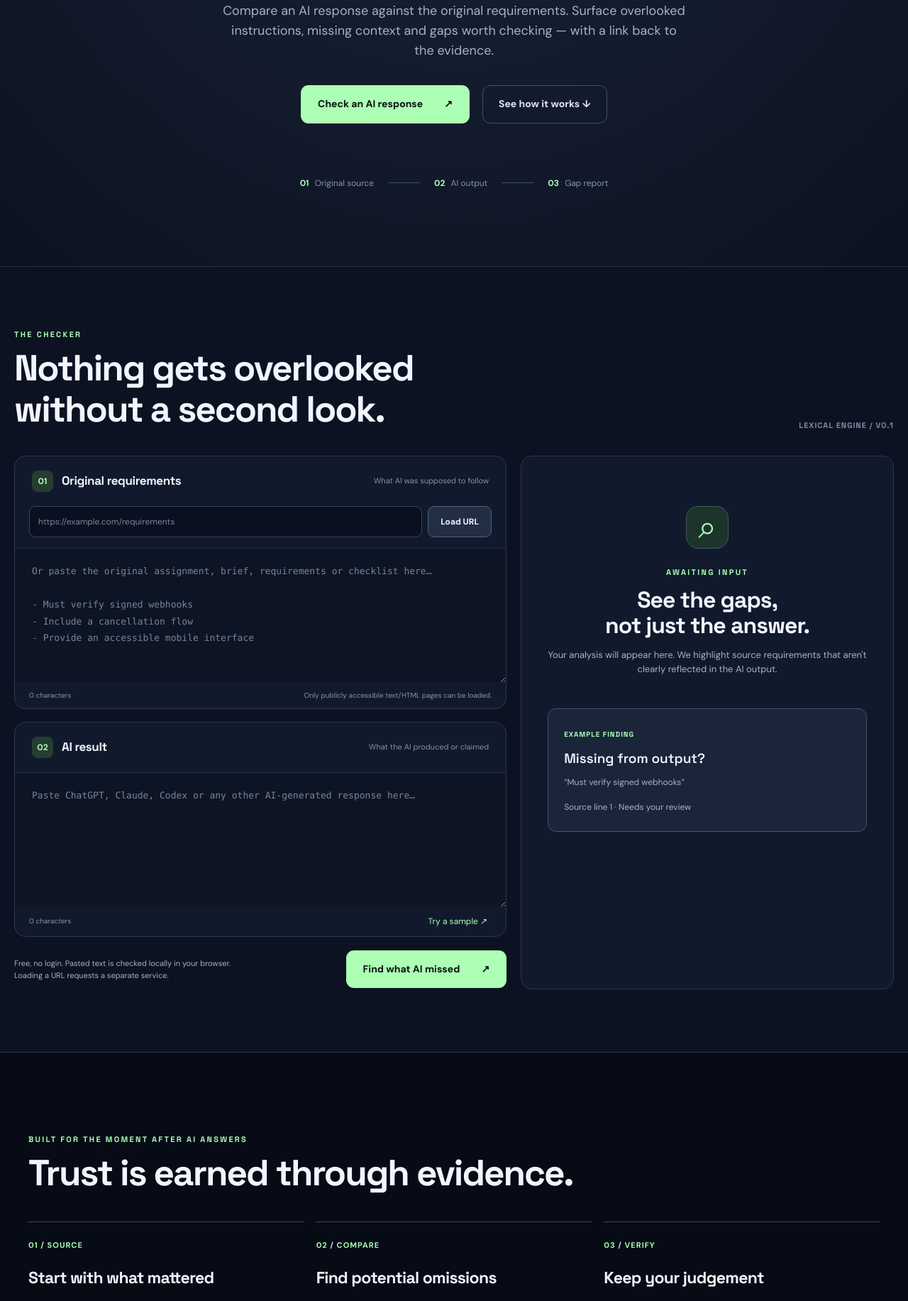
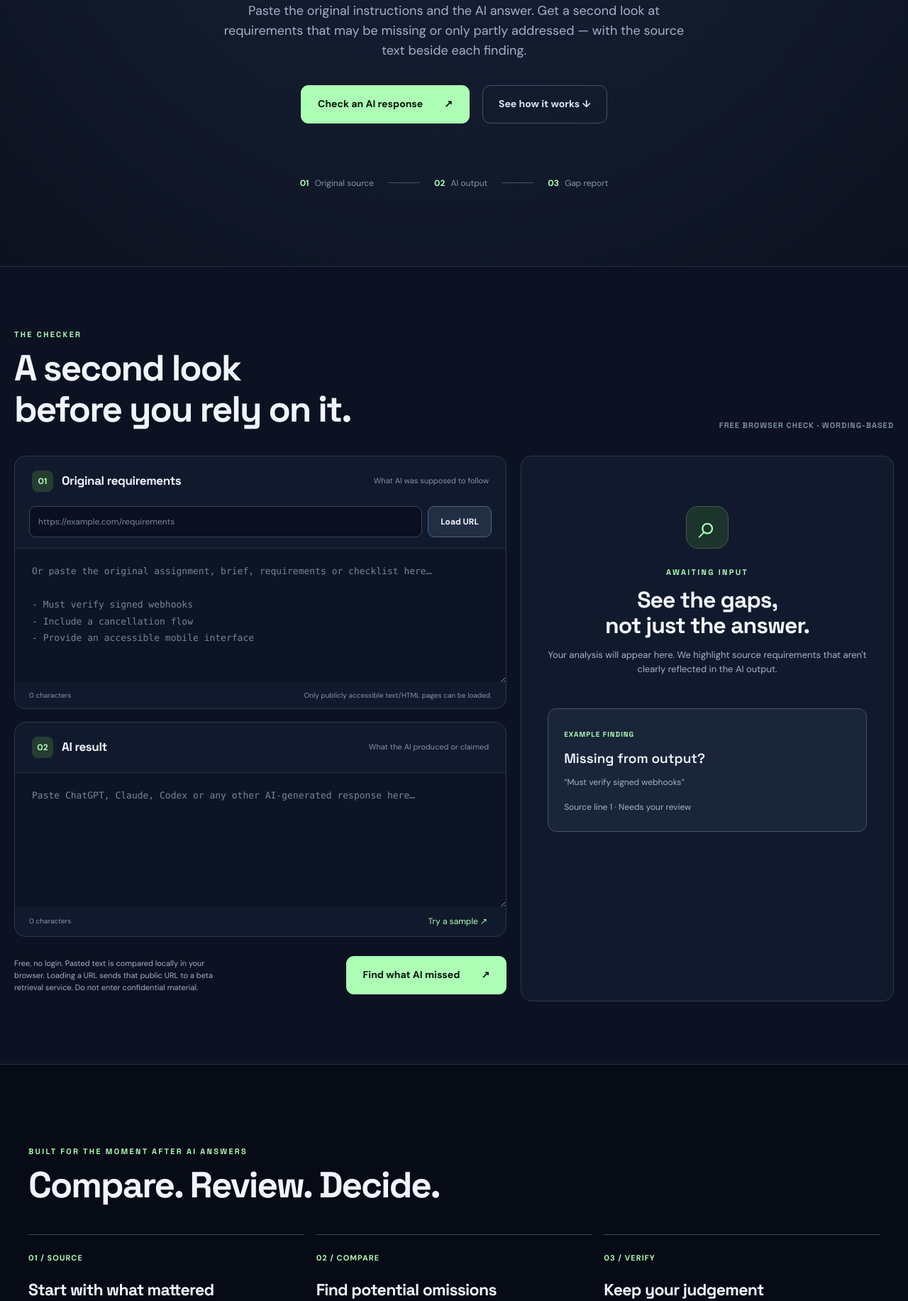
Before and after one commit to AbdulkadirKhoujja/missing-ai, a website with bundled scripts: page site/index.html in a window 1280 px wide. Shown: the part 504-2337 px from the top of the page at 71% size. Built offline with nearby package versions, Linux system fonts and the light colour scheme.

Commit message:
site: clearer everyday-user promise and local lexical limits

```diff
--- a/site/index.html
+++ b/site/index.html
@@ -2,15 +2,20 @@
 <html lang="en"><head>
 <meta charset="utf-8"><meta name="viewport" content="width=device-width,initial-scale=1">
 <meta name="theme-color" content="#070b16">
-<meta name="description" content="Missing AI finds source requirements that an AI response may have overlooked. Compare documents, URLs and AI outputs with clear evidence.">
+<meta name="description" content="Find what AI might have missed in a brief or checklist. Free, open-source checker for reviewing requirements against an AI answer.">
+<meta property="og:type" content="website">
+<meta property="og:title" content="Missing AI — Find what AI missed">
+<meta property="og:description" content="Did AI cover your brief? Try a free, open-source requirements checker. Early beta.">
+<meta property="og:url" content="https://abdulkadirkhoujja.github.io/missing-ai/">
+<meta name="twitter:card" content="summary">
 <title>Missing AI — Find what AI missed.</title>
 <link rel="icon" href="./favicon.svg" type="image/svg+xml">
 <link rel="stylesheet" href="./styles.css">
 </head><body>
-<header class="topbar"><a class="brand" href="./" aria-label="Missing AI home"><span class="brandmark">M<span class="dot">•</span></span><span>missing<span class="accent">ai</span></span></a><nav><a href="#how">How it works</a><a href="#checker">Checker</a><a href="#integrations">Integrations</a><a href="https://github.com/AbdulkadirKhoujja/missing-ai" target="_blank" rel="noopener noreferrer">GitHub ↗</a></nav></header>
+<header class="topbar"><a class="brand" href="./" aria-label="Missing AI home"><span class="brandmark">M<span class="dot">•</span></span><span>missing<span class="accent">ai</span></span></a><nav><a href="#how">How it works</a><a href="#checker">Try it free</a><a href="#use-cases">Use cases</a><a href="https://github.com/AbdulkadirKhoujja/missing-ai" target="_blank" rel="noopener noreferrer">GitHub ↗</a></nav></header>
 <main>
-<section class="hero"><div class="eyebrow"><span class="pulse"></span> OPEN SOURCE · FREE TO USE · EARLY RELEASE</div><h1>AI gave you an answer.<br><em>What did it miss?</em></h1><p class="hero-text">Compare an AI response against the original requirements. Surface overlooked instructions, missing context and gaps worth checking — with a link back to the evidence.</p><div class="hero-actions"><a class="primary" href="#checker">Check an AI response <span>↗</span></a><a class="secondary" href="#how">See how it works ↓</a></div><div class="proof"><span><b>01</b> Original source</span><span class="dash"></span><span><b>02</b> AI output</span><span class="dash"></span><span><b>03</b> Gap report</span></div></section>
-<section id="checker" class="workspace"><div class="section-top"><div><div class="mini-title">THE CHECKER</div><h2>Nothing gets overlooked<br>without a second look.</h2></div><span class="version">LEXICAL ENGINE / V0.1</span></div>
+<section class="hero"><div class="eyebrow"><span class="pulse"></span> FREE WEB CHECKER · OPEN SOURCE · EARLY BETA</div><h1>AI gave you an answer.<br><em>What did it miss?</em></h1><p class="hero-text">Paste the original instructions and the AI answer. Get a second look at requirements that may be missing or only partly addressed — with the source text beside each finding.</p><div class="hero-actions"><a class="primary" href="#checker">Check an AI response <span>↗</span></a><a class="secondary" href="#how">See how it works ↓</a></div><div class="proof"><span><b>01</b> Original source</span><span class="dash"></span><span><b>02</b> AI output</span><span class="dash"></span><span><b>03</b> Gap report</span></div></section>
+<section id="checker" class="workspace"><div class="section-top"><div><div class="mini-title">THE CHECKER</div><h2>A second look<br>before you rely on it.</h2></div><span class="version">FREE BROWSER CHECK · WORDING-BASED</span></div>
 <div class="workspace-grid"><div class="editor-stack">
 <div class="panel"><div class="panel-title"><span class="step">01</span><h3>Original requirements</h3><span class="hint">What AI was supposed to follow</span></div>
 <div class="urlrow"><input id="source-url" type="url" placeholder="https://example.com/requirements" aria-label="Source webpage URL"><button id="load-url" type="button" class="smallbtn">Load URL</button></div>
@@ -20,9 +25,9 @@
 - Include a cancellation flow
 - Provide an accessible mobile interface"></textarea><div class="panel-foot"><small id="source-length">0 characters</small><small id="url-status" role="status">Only publicly accessible text/HTML pages can be loaded.</small></div></div>
 <div class="panel"><div class="panel-title"><span class="step">02</span><h3>AI result</h3><span class="hint">What the AI produced or claimed</span></div><textarea id="output-text" spellcheck="false" placeholder="Paste ChatGPT, Claude, Codex or any other AI-generated response here…"></textarea><div class="panel-foot"><small id="output-length">0 characters</small><button type="button" id="example-btn" class="textbtn">Try a sample ↗</button></div></div>
-<div class="actionbar"><p>Free, no login. Pasted text is checked locally in your browser. Loading a URL requests a separate service.</p><button id="check-btn" class="primary submit" type="button">Find what AI missed <span>↗</span></button></div>
+<div class="actionbar"><p>Free, no login. Pasted text is compared locally in your browser. Loading a URL sends that public URL to a beta retrieval service. Do not enter confidential material.</p><button id="check-btn" class="primary submit" type="button">Find what AI missed <span>↗</span></button></div>
 </div><aside class="result-panel" id="results" aria-live="polite"><div class="result-empty"><div class="scan-icon">⌕</div><div class="mini-title">AWAITING INPUT</div><h3>See the gaps,<br>not just the answer.</h3><p>Your analysis will appear here. We highlight source requirements that aren't clearly reflected in the AI output.</p><div class="sample-card"><span>EXAMPLE FINDING</span><strong>Missing from output?</strong><p>“Must verify signed webhooks”</p><small>Source line 1 · Needs your review</small></div></div></aside></div></section>
-<section id="how" class="explain"><div class="mini-title">BUILT FOR THE MOMENT AFTER AI ANSWERS</div><h2>Trust is earned through evidence.</h2><div class="feature-grid"><article><div class="feature-no">01 / SOURCE</div><h3>Start with what mattered</h3><p>Paste requirements, checklists or public webpage text. Source lines remain visible alongside each finding.</p></article><article><div class="feature-no">02 / COMPARE</div><h3>Find potential omissions</h3><p>A transparent lexical pass shows which requirements are clearly repeated, likely mentioned or need human review.</p></article><article><div class="feature-no">03 / VERIFY</div><h3>Keep your judgement</h3><p>Missing AI never claims an implementation is absent just because its wording differs. Confirm the important gaps yourself.</p></article></div></section>
+<section id="how" class="explain"><div class="mini-title">BUILT FOR THE MOMENT AFTER AI ANSWERS</div><h2>Compare. Review. Decide.</h2><div class="feature-grid"><article><div class="feature-no">01 / SOURCE</div><h3>Start with what mattered</h3><p>Paste requirements, checklists or public webpage text. Source lines remain visible alongside each finding.</p></article><article><div class="feature-no">02 / COMPARE</div><h3>Find potential omissions</h3><p>A transparent lexical pass shows which requirements are clearly repeated, likely mentioned or need human review.</p></article><article><div class="feature-no">03 / VERIFY</div><h3>Keep your judgement</h3><p>The checker cannot confirm actual implementation or meaning. Follow the source references and decide which findings require follow-up.</p></article></div></section>
 <section id="integrations" class="integrations"><div><div class="mini-title">USE IT WHERE YOU ALREADY WORK</div><h2>One checker.<br>Across your AI tools.</h2><p>ChatGPT and Claude connectors use the same open-source engine through a remote MCP endpoint. Custom installation requires the separately hosted service.</p><a href="https://github.com/AbdulkadirKhoujja/missing-ai#connectors" class="secondary">Connector setup on GitHub ↗</a></div><div class="integration-card"><div>ChatGPT <span>REMOTE MCP</span></div><div>Claude <span>REMOTE MCP</span></div><div>Web app <span>GITHUB PAGES</span></div></div></section>
 <section class="disclaimer"><strong>Important:</strong> This initial release uses lexical comparison, not semantic verification. It can flag paraphrased requirements as possible omissions, cannot assess code or documents it hasn't received, and cannot replace your own review. Do not paste secrets, confidential client information or sensitive personal data.</section>
 </main><footer><div class="brand">M<span class="dot">•</span> missing<span class="accent">ai</span></div><p>Find what AI missed. Built in the open.</p><a href="https://github.com/AbdulkadirKhoujja/missing-ai">Source & licence ↗</a></footer>
```
